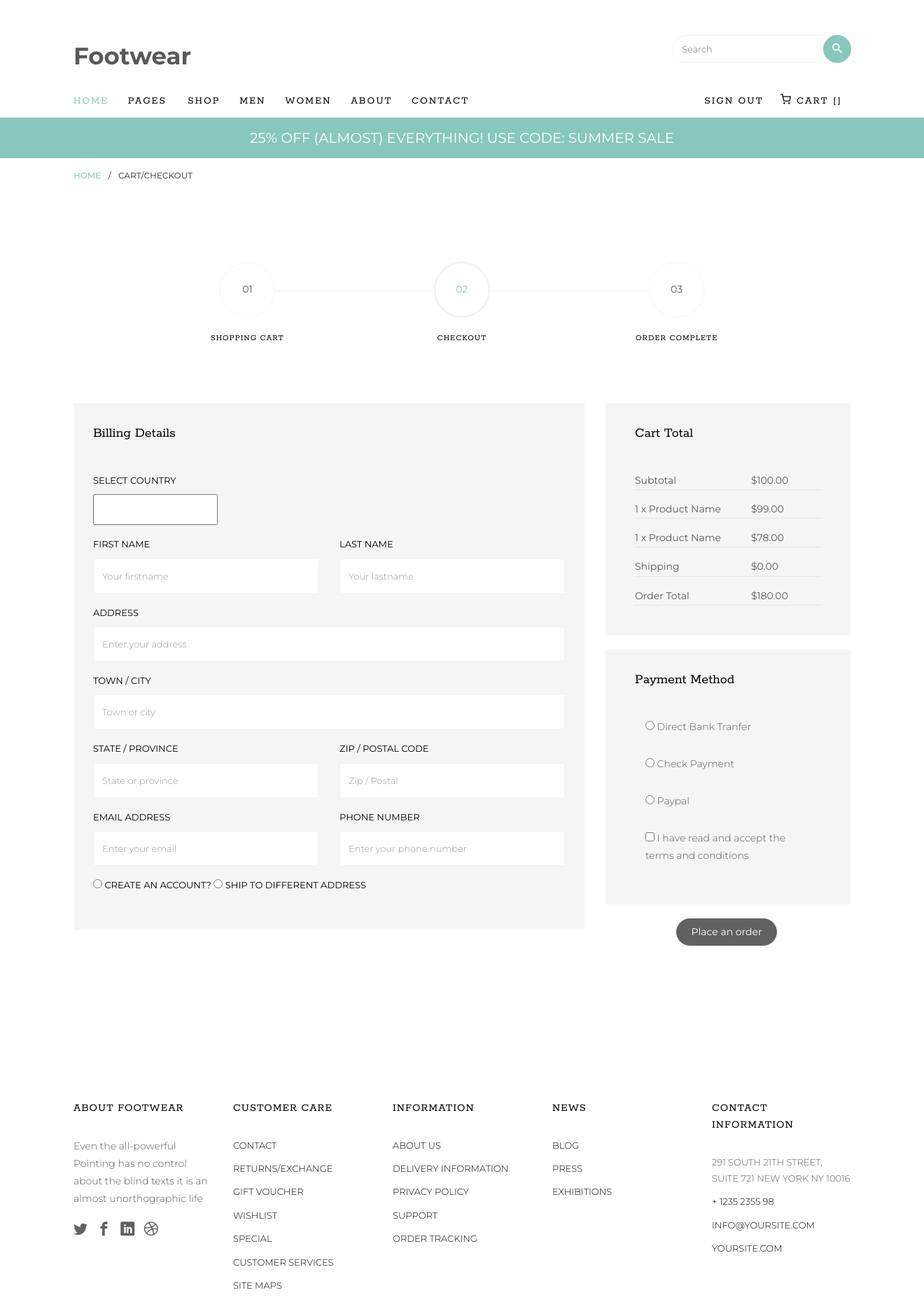
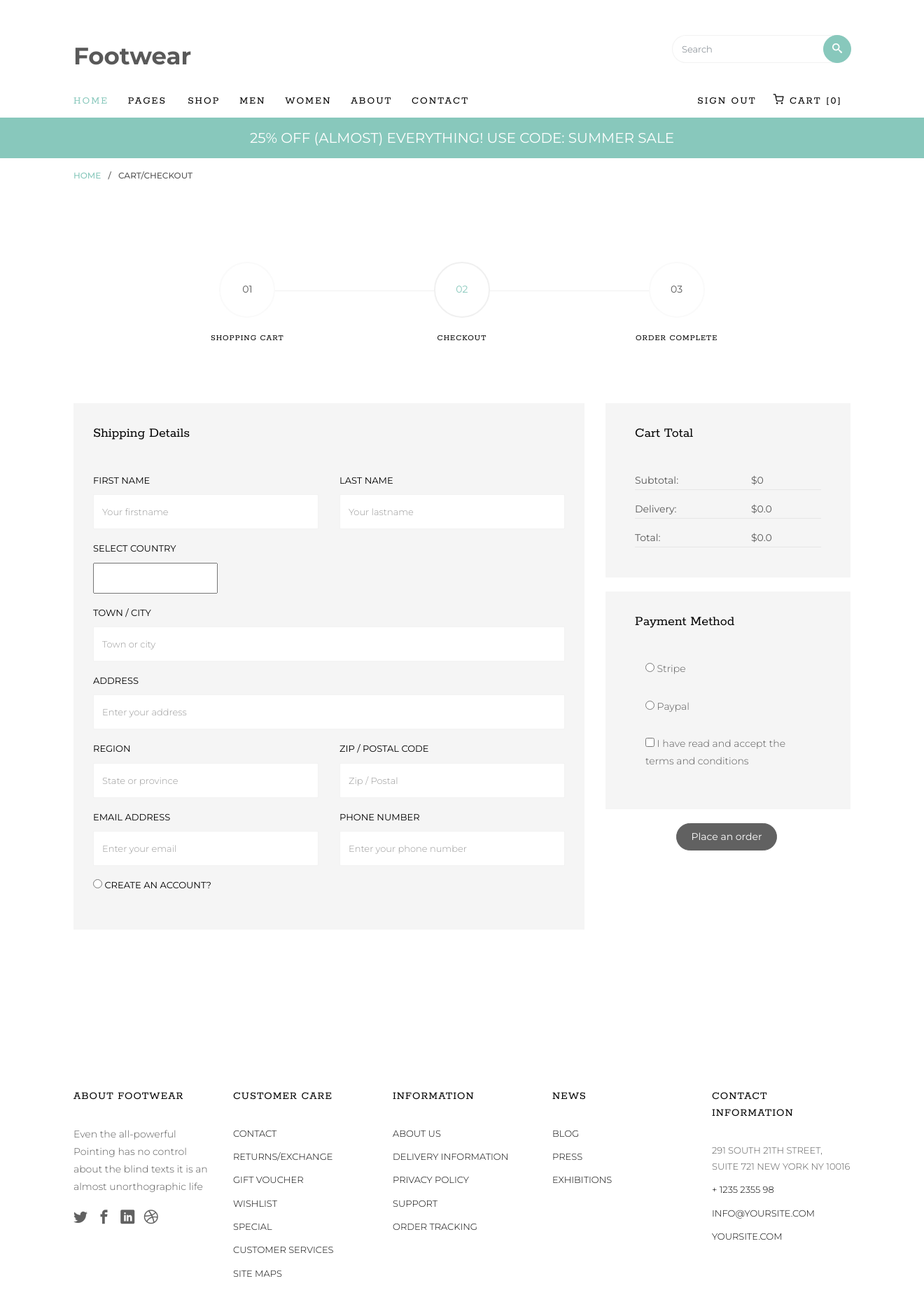
Before and after one commit to Eugene93Kovalenko/shoeshop-github, a Django app: page /cart/checkout/ in a window 1320 px wide; the page is wider, and only the part inside the window is pictured. Shown: the top 1880 px of that part at 70% size. Run offline with Django 4.2, Linux system fonts and the light colour scheme; the visitor is signed in with stand-in values (Sample User, id 1); data that the repository does not hold is empty; some libraries are stand-ins or nearby versions; some web fonts are replaced.

Commit message:
Пробую сделать корзину через сессии

```diff
--- a/shoeshop_project/config/settings.py
+++ b/shoeshop_project/config/settings.py
@@ -72,6 +72,8 @@ TEMPLATES = [
                 'django.template.context_processors.request',
                 'django.contrib.auth.context_processors.auth',
                 'django.contrib.messages.context_processors.messages',
+
+                'cart.context_processors.cart',
             ],
         },
     },
--- a/shoeshop_project/orders/admin.py
+++ b/shoeshop_project/orders/admin.py
@@ -5,4 +5,4 @@ from orders.models import *
 admin.site.register(OrderItem)
 admin.site.register(Order)
 admin.site.register(Payment)
-admin.site.register(Address)
+admin.site.register(ShippingAddress)
--- /dev/null
+++ b/shoeshop_project/orders/context_processors.py
@@ -0,0 +1,5 @@
+from .cart import Cart
+
+
+def cart(request):
+    return {'cart': Cart(request)}
--- a/shoeshop_project/orders/templates/orders/checkout.html
+++ b/shoeshop_project/orders/templates/orders/checkout.html
@@ -1,6 +1,5 @@
 {% extends 'base.html' %}
 {% load static %}
-{% load crispy_forms_tags %}
 
 {% block content %}
 <div class="colorlib-loader"></div>
@@ -32,65 +31,67 @@
                 <div class="col-lg-8">
                     <!--                    FORM-->
                     <form action="" method="post" class="colorlib-form">
-                        <h2>Billing Details</h2>
+                        <h2>Shipping Details</h2>
                         <div class="row">
-                            <div class="col-md-12">
-                                <div class="form-group">
-                                    <label>Select Country</label>
-                                    <div class="form-field">
-<!--                                        <i class="icon icon-arrow-down3"></i>-->
-                                        {{ form.country }}
-                                    </div>
-                                </div>
-                            </div>
-                            <!--								FIRST NAME-->
+                            <!--FIRST NAME-->
                             <div class="col-md-6">
                                 <div class="form-group">
                                     <label>First Name</label>
                                     {{ form.first_name }}
                                 </div>
                             </div>
-                            <!--								LAST NAME-->
+                            <!--LAST NAME-->
                             <div class="col-md-6">
                                 <div class="form-group">
                                     <label>Last Name</label>
                                     {{ form.last_name }}
                                 </div>
                             </div>
-                            <!--							ADRESS-->
+                            <!--COUNTRY-->
+                            <div class="col-md-12">
+                                <div class="form-group">
+                                    <label>Select Country</label>
+                                    <div class="form-field">
+                                        {{ form.country }}
+                                    </div>
+                                </div>
+                            </div>
+                            <!--CITY-->
+                            <div class="col-md-12">
+                                <div class="form-group">
+                                    <label>Town / City</label>
+                                    {{ form.city }}
+                                </div>
+                            </div>
+                            <!--ADRESS-->
                             <div class="col-md-12">
                                 <div class="form-group">
                                     <label>Address</label>
                                     {{ form.address }}
                                 </div>
                             </div>
-                            <!--							CITY-->
-                            <div class="col-md-12">
-                                <div class="form-group">
-                                    <label>Town / City</label>
-                                    {{ form.city }}
-                                </div>
-                            </div>
-
+                            <!--REGION-->
                             <div class="col-md-6">
                                 <div class="form-group">
-                                    <label>State / Province</label>
+                                    <label>Region</label>
                                     {{ form.state }}
                                 </div>
                             </div>
+                            <!--ZIP-->
                             <div class="col-md-6">
                                 <div class="form-group">
                                     <label>Zip / Postal Code</label>
                                     {{ form.zip }}
                                 </div>
                             </div>
-
+                            <!--EMAIL-->
                             <div class="col-md-6">
                                 <div class="form-group">
                                     <label>Email Address</label>
                                     {{ form.email }}
                                 </div>
                             </div>
+                            <!--PHONE-->
                             <div class="col-md-6">
                                 <div class="form-group">
                                     <label>Phone Number</label>
@@ -101,7 +102,6 @@
                                 <div class="form-group">
                                     <div class="radio">
                                         <label><input type="radio" name="optradio"> Create an Account? </label>
-                                        <label><input type="radio" name="optradio"> Ship to different address</label>
                                     </div>
                                 </div>
                             </div>
@@ -115,15 +115,9 @@
                             <div class="cart-detail">
                                 <h2>Cart Total</h2>
                                 <ul>
-                                    <li>
-                                        <span>Subtotal</span> <span>$100.00</span>
-                                        <ul>
-                                            <li><span>1 x Product Name</span> <span>$99.00</span></li>
-                                            <li><span>1 x Product Name</span> <span>$78.00</span></li>
-                                        </ul>
-                                    </li>
-                                    <li><span>Shipping</span> <span>$0.00</span></li>
-                                    <li><span>Order Total</span> <span>$180.00</span></li>
+                                    <li><span>Subtotal:</span> <span>${{ get_total_all_products_price }}</span></li>
+                                    <li><span>Delivery:</span> <span>${{ delivery_price }}</span></li>
+                                    <li><span>Total:</span> <span>${{ get_final_order_products_price }}</span></li>
                                 </ul>
                             </div>
                         </div>
@@ -136,14 +130,7 @@
                                 <div class="form-group">
                                     <div class="col-md-12">
                                         <div class="radio">
-                                            <label><input type="radio" name="optradio"> Direct Bank Tranfer</label>
-                                        </div>
-                                    </div>
-                                </div>
-                                <div class="form-group">
-                                    <div class="col-md-12">
-                                        <div class="radio">
-                                            <label><input type="radio" name="optradio"> Check Payment</label>
+                                            <label><input type="radio" name="optradio"> Stripe</label>
                                         </div>
                                     </div>
                                 </div>
@@ -167,14 +154,16 @@
                     </div>
                     <div class="row">
                         <div class="col-md-12 text-center">
-                            <p><a href="#" class="btn btn-primary">Place an order</a></p>
+                            <p><a href="{% url 'orders:payment' %}" class="btn btn-primary">Place an order</a></p>
+                        </div>
+<!--                        <form action="/create-checkout-session" method="POST">-->
+<!--                            <button type="submit" id="checkout-button">Checkout</button>-->
+<!--                        </form>-->
                     </div>
                 </div>
             </div>
         </div>
     </div>
-    </div>
-
     {% include 'include/footer.html' %}
 </div>
 
--- a/shoeshop_project/orders/urls.py
+++ b/shoeshop_project/orders/urls.py
@@ -9,5 +9,6 @@ urlpatterns = [
     path('add_to_cart/<slug:slug>', add_to_cart, name='add-to-cart'),
     path('remove_from_cart/<slug:slug>', RemoveFromCartView.as_view(), name='remove-from-cart'),
     path('cart/checkout/', CheckoutView.as_view(), name='checkout'),
+    path('cart/checkout/payment', PaymentView.as_view(), name='payment'),
     path('order_complete/', OrderCompleteView.as_view(), name='order-complete'),
 ]
--- a/shoeshop_project/orders/views.py
+++ b/shoeshop_project/orders/views.py
@@ -1,8 +1,10 @@
 from django.contrib import messages
+from django.http import JsonResponse
 from django.shortcuts import get_object_or_404, redirect
 from django.utils import timezone
 from django.views import generic
 
+from orders.cart import Cart
 from orders.forms import CheckoutForm
 from orders.models import *
 from products.models import Product
@@ -15,18 +17,18 @@ class CartView(generic.ListView):
     def get_queryset(self):
         return OrderItem.objects.filter(user=self.request.user).order_by('-created_at')
 
+    def get_total_all_products_price(self):
+        total_products_price = 0
+        for item in self.get_queryset():
+            total_products_price += item.get_total_product_price()
+        return total_products_price
+
     def get_total_discount(self):
         total_discount = 0
         for item in self.get_queryset():
             if item.product_variation.product.discount_price:
                 total_discount += item.product_variation.product.price * item.quantity - item.product_variation.product.discount_price * item.quantity
         return total_discount
-
-    def get_total_all_products_price(self):
-        total_products_price = 0
-        for item in self.get_queryset():
-            total_products_price += item.get_total_product_price()
-        return total_products_price
 
     def get_context_data(self, *, object_list=None, **kwargs):
         context = super().get_context_data(**kwargs)
@@ -83,13 +85,18 @@ class RemoveFromCartView(generic.View):
         return redirect("orders:cart")
 
 
-class CheckoutView(generic.FormView):
+class CheckoutView(CartView, generic.FormView):
     template_name = "orders/checkout.html"
     form_class = CheckoutForm
     # success_url = reverse("orders:order-complete", kwargs={})
 
-    def get_success_url(self) -> str:
+    def get_success_url(self):
         return reverse("orders:payment")
+
+    # def get_context_data(self, *, object_list=None, **kwargs):
+    #     context = super().get_context_data(**kwargs)
+    #     return context
+
 
     # def form_valid(self, form):
     #     order = get_or_set_order_session(self.request)
@@ -139,6 +146,34 @@ class CheckoutView(generic.FormView):
     #     context["order"] = get_or_set_order_session(self.request)
     #     return context
 
+class PaymentView(generic.TemplateView):
+    template_name = "orders/payment.html"
+
 
 class OrderCompleteView(generic.TemplateView):
     template_name = "orders/order-complete.html"
+
+
+def cart_add(request):
+    cart = Cart(request)
+
+    if request.POST.get('action') == 'post':
+        product_id = int(request.POST.get('product_id'))
+        product_qty = int(request.POST.get('product_qty'))
+        product = get_object_or_404(Product, id=product_id)
+        cart.add(product=product, quantity=product_qty)
+        cart_qty = cart.__len__()
+        response = JsonResponse({'qty': cart_qty, "product": product.title})
+        return response
+
+
+def cart_delete(request):
+    cart = Cart(request)
+
+    if request.POST.get('action') == 'post':
+        product_id = int(request.POST.get('product_id'))
+        cart.delete(product=product_id)
+        cart_qty = cart.__len__()
+        cart_total = cart.get_total_price()
+        response = JsonResponse({'qty': cart_qty, 'total': cart_total})
+        return response
--- a/shoeshop_project/products/static/products/css/another.css
+++ b/shoeshop_project/products/static/products/css/another.css
@@ -14,7 +14,7 @@
 .checkbox-btn span {
 	display: inline-block;
 	cursor: pointer;
-	padding: 0px 0px;
+	padding: 0px 10px;
 	line-height: 30px;
 	border: 1px solid #999;
 	border-radius: 4px;
@@ -54,7 +54,7 @@
 
 input[type="checkbox"][name="sizes"] {
     width: 40px;
-    height: 10px;
+    height: 20px;
     /* Другие стили, такие как цвет фона, рамку и т. д. */
     background-color: #fff;
     border: 1px solid #ccc;
--- a/shoeshop_project/products/templates/base.html
+++ b/shoeshop_project/products/templates/base.html
@@ -77,6 +77,10 @@
 
 	<script src="{% static 'products/js/another.js' %}"></script>
 
+<!--	<link rel="stylesheet" href="checkout.css" />-->
+<!--	<script src="https://js.stripe.com/v3/"></script>-->
+<!--	<script src="checkout.js" defer></script>-->
+
 
 	</body>
 </html>
--- a/shoeshop_project/products/templates/include/navbar.html
+++ b/shoeshop_project/products/templates/include/navbar.html
@@ -25,6 +25,7 @@
                             <ul class="dropdown">
                                 <li><a href="{% url 'orders:cart' %}">Shopping Cart</a></li>
                                 <li><a href="{% url 'orders:checkout' %}">Checkout</a></li>
+                                <li><a href="{% url 'orders:payment' %}">Payment</a></li>
                                 <li><a href="{% url 'orders:order-complete' %}">Order Complete</a></li>
                             </ul>
                         </li>
```
Also changed, not shown: shoeshop_project/orders/cart.py (added, +49 -0 lines), shoeshop_project/orders/models.py (+10 -10 lines), shoeshop_project/orders/templates/orders/payment.html (added, +11 -0 lines), shoeshop_project/orders/migrations/0014_remove_order_billing_address_shippingaddress_and_more.py (added). Lines whose indentation alone changed are shown as unchanged.
